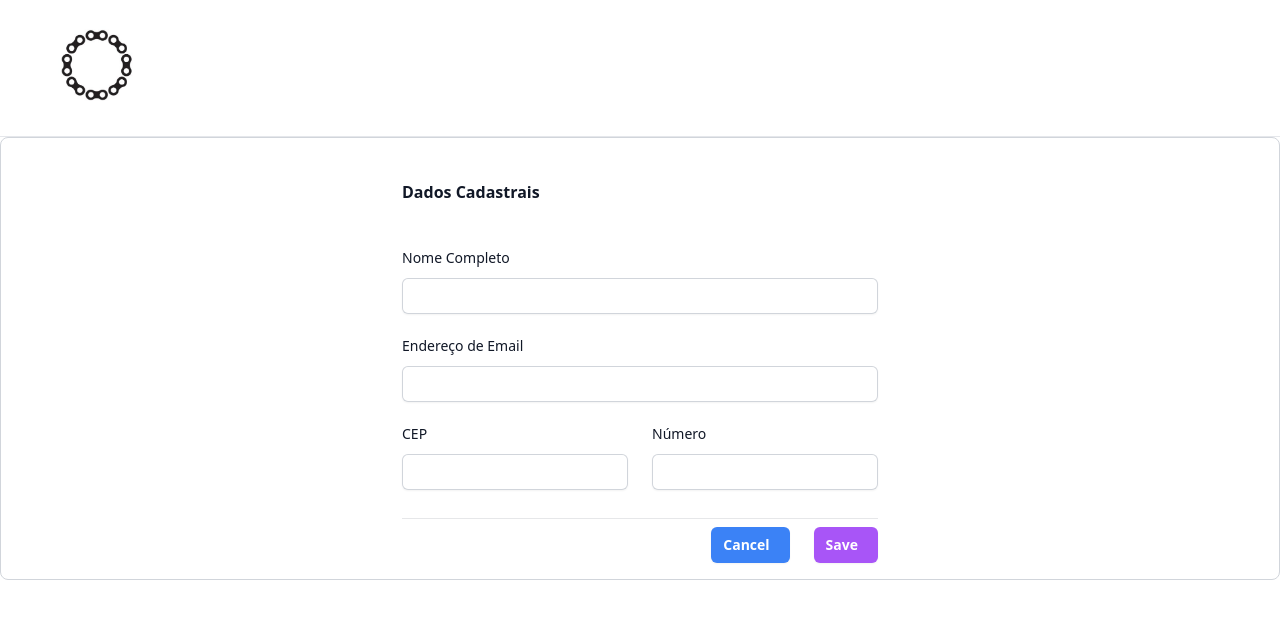
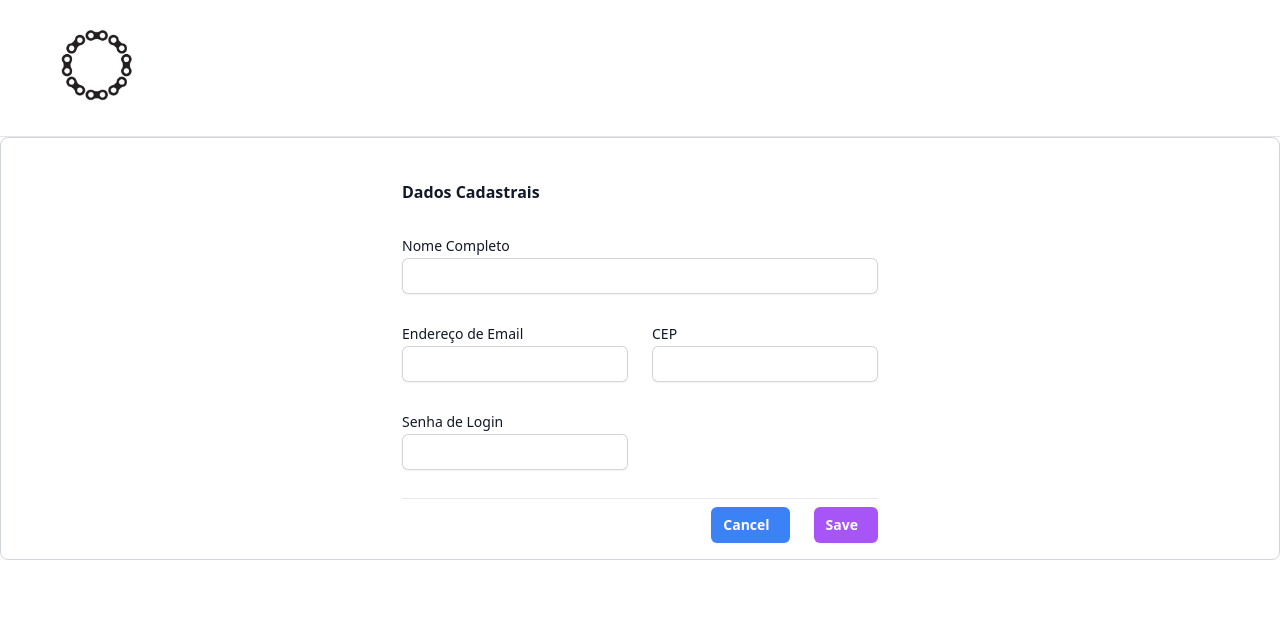
Before and after one commit to dsm-cefet-rj/ti-2024-1-grupo-10-1, a React (Vite) app in the folder frontend/: page /cadastro-cliente in a window 1280 px wide. Shown: the top 618 px of the page. Built offline with nearby package versions, Linux system fonts and the light colour scheme.

Commit message:
Inicio Form de Cadastro

```diff
--- a/frontend/src/components/FomCadastroCliente.jsx
+++ b/frontend/src/components/FomCadastroCliente.jsx
@@ -12,45 +12,13 @@
 	Fonte: https://tailwindui.com/components/application-ui/forms/form-layouts
 	Componente de Interesse: https://tailwindui.com/components/application-ui/navigation/pagination
 */
+
 import React, { useState } from 'react';
-import logo from "../assets/bike2.jpg"
-import { create } from 'zustand';
 import { Link } from 'react-router-dom';
 
+import useUserStore from './UserUtils';
+
 export default function FormCliente() {
-
-	const useClienteStore = create((set) => ({
-		clientes: [],
-		addCliente: (cliente) => set((state) => ({
-			clientes: [...state.clientes, cliente]
-		}))
-	}));
-
-	const [nome, setNome] = useState('');
-	const [email, setEmail] = useState('');
-	const [cep, setCep] = useState('');
-
-	const addCliente = useClienteStore((state) => state.addCliente);
-
-	const handleSubmit = (e) => {
-
-		e.preventDefault();
-
-		// Crie um objeto com os dados do cliente
-		const novoCliente = {
-			nome,
-			email,
-			cep
-		};
-
-		// Chame a função para adicionar o cliente à lista
-		addCliente(novoCliente);
-
-		// // Limpe os campos após o envio
-		setNome('');
-		setEmail('');
-		setCep('');
-	};
 
 	return (
 		<div className='min-w-96'>
@@ -58,89 +26,44 @@ export default function FormCliente() {
 				<br />
 
 				<div id="clientForm" className="grid place-content-center">
-					<form onSubmit={handleSubmit}>
+					<form>
 
 						{/* Conteudo do Formulário */}
-						<div className="space-y-12">
+						<div className="border-b border-gray-900/10 pb-7">
+							<h1 className="text-base font-semibold leading-7 text-gray-900">Dados Cadastrais</h1>
 
-							<div className="border-b border-gray-900/10 pb-7">
-								<h2 className="text-base font-semibold leading-7 text-gray-900">Dados Cadastrais</h2>
-
-								<div className="mt-10 grid grid-cols-1 gap-x-6 gap-y-5 ">
+							<div className="mt-5 grid grid-cols-1 gap-x-6 gap-y-5 ">
 
 								{/* Div de Nome Completo */}
-									<div className="sm:col-span-2">
-										<label htmlFor="first-name" className="block text-sm font-medium leading-6 text-gray-900">Nome Completo</label>
-										<div className="mt-2">
-											<input
-												type="text"
-												name="first-name"
-												id="first-name"
-												autoComplete="given-name"
-												className="block w-full rounded-md border-0 py-1.5 text-gray-900 shadow-sm ring-1 ring-inset ring-gray-300 placeholder:text-gray-400 focus:ring-2 focus:ring-inset focus:ring-indigo-600 sm:text-sm sm:leading-6"
-											/>
-										</div>
+								<div className="sm:col-span-2 mt-2">
+									<label htmlFor="name" className="block text-sm font-medium leading-6 text-gray-900">Nome Completo</label>
+									<input type="text" name="name" id="name" autoComplete="given-name" className="block w-full rounded-md border-0 py-1.5 text-gray-900 shadow-sm ring-1 ring-inset ring-gray-300 placeholder:text-gray-400 focus:ring-2 focus:ring-inset focus:ring-indigo-600 sm:text-sm sm:leading-6" required />
 								</div>
 
 								{/* Div de input Email */}
-									<div className="sm:col-span-2 sm:col-start-1">
+								<div className="mt-2 sm:col-start-1">
 									<label htmlFor="email" className="block text-sm font-medium leading-6 text-gray-900">Endereço de Email</label>
-										<div className="mt-2">
-											<input
-												id="email"
-												name="email"
-												type="email"
-												autoComplete="email"
-												className="block w-full rounded-md border-0 py-1.5 text-gray-900 shadow-sm ring-1 ring-inset ring-gray-300 placeholder:text-gray-400 focus:ring-2 focus:ring-inset focus:ring-indigo-600 sm:text-sm sm:leading-6"
-											/>
-										</div>
+									<input id="email" name="email" type="email" autoComplete="email" className="block w-full rounded-md border-0 py-1.5 text-gray-900 shadow-sm ring-1 ring-inset ring-gray-300 placeholder:text-gray-400 focus:ring-2 focus:ring-inset focus:ring-indigo-600 sm:text-sm sm:leading-6" required />
 								</div>
 
 								{/* Div de input CEP */}
-									<div className="sm:col-span-1 sm:col-start-1">
+								<div className="mt-2">
 									<label htmlFor="postal-code" className="block text-sm font-medium leading-6 text-gray-900">CEP</label>
-										<div className="mt-2">
-											<input
-												type="number"
-												name="postal-code"
-												id="postal-code"
-												className="block w-full rounded-md border-0 py-1.5 text-gray-900 shadow-sm ring-1 ring-inset ring-gray-300 placeholder:text-gray-400 focus:ring-2 focus:ring-inset focus:ring-indigo-600 sm:text-sm sm:leading-6"
-											/>
-										</div>
+									<input type="text" pattern='[0-9]{8}' name="postal-code" id="postal-code" className="block w-full rounded-md border-0 py-1.5 text-gray-900 shadow-sm ring-1 ring-inset ring-gray-300 placeholder:text-gray-400 focus:ring-2 focus:ring-inset focus:ring-indigo-600 sm:text-sm sm:leading-6" required />
 								</div>
 
-									{/* Div de input Numero */}
-									<div className="sm:col-span-1">
-										<label htmlFor="city" className="block text-sm font-medium leading-6 text-gray-900">
-											Número
-										</label>
+								{/* Div de input Senha */}
 								<div className="mt-2">
-											<input
-												type="text"
-												name="city"
-												id="city"
-												autoComplete="address-level2"
-												className="block w-full rounded-md border-0 py-1.5 text-gray-900 shadow-sm ring-1 ring-inset ring-gray-300 placeholder:text-gray-400 focus:ring-2 focus:ring-inset focus:ring-indigo-600 sm:text-sm sm:leading-6"
-											/>
-										</div>
-									</div>
-
+									<label htmlFor="password" className="block text-sm font-medium leading-6 text-gray-900">Senha de Login</label>
+									<input type="text" name="password" id="password" className="block w-full rounded-md border-0 py-1.5 text-gray-900 shadow-sm ring-1 ring-inset ring-gray-300 placeholder:text-gray-400 focus:ring-2 focus:ring-inset focus:ring-indigo-600 sm:text-sm sm:leading-6" required />
 								</div>
 							</div>
 						</div>
 
 						{/* Rodapé para envio */}
 						<div className="mt-2 flex items-center justify-end gap-x-6">
-							<button onClick={handleSubmit} type="button" className="rounded-md bg-blue-500 px-3 py-2 text-sm font-semibold text-white shadow-sm hover:bg-indigo-500 focus-visible:outline focus-visible:outline-2 focus-visible:outline-offset-2 focus-visible:outline-indigo-600">
-								<Link to="/home">
-									<span className="inline-block mr-2">Cancel</span>
-								</Link>
-							</button>
-							<button onClick={handleSubmit} type="submit" className="rounded-md bg-purple-500 px-3 py-2 text-sm font-semibold text-white shadow-sm hover:bg-indigo-500 focus-visible:outline focus-visible:outline-2 focus-visible:outline-offset-2 focus-visible:outline-indigo-600">
-								<Link to="/home">
-									<span className="inline-block mr-2">Save</span>
-								</Link>
-							</button>
+							<button type="button" className="rounded-md bg-blue-500 px-3 py-2 text-sm font-semibold text-white shadow-sm hover:bg-indigo-500 focus-visible:outline focus-visible:outline-2 focus-visible:outline-offset-2 focus-visible:outline-indigo-600"> <Link to="/home"><span className="inline-block mr-2">Cancel</span></Link></button>
+							<button type="submit" className="rounded-md bg-purple-500 px-3 py-2 text-sm font-semibold text-white shadow-sm hover:bg-indigo-500 focus-visible:outline focus-visible:outline-2 focus-visible:outline-offset-2 focus-visible:outline-indigo-600"><Link to="/home"><span className="inline-block mr-2">Save</span></Link></button>
 						</div>
 					</form>
 				</div>
```
Lines whose indentation alone changed are shown as unchanged.
